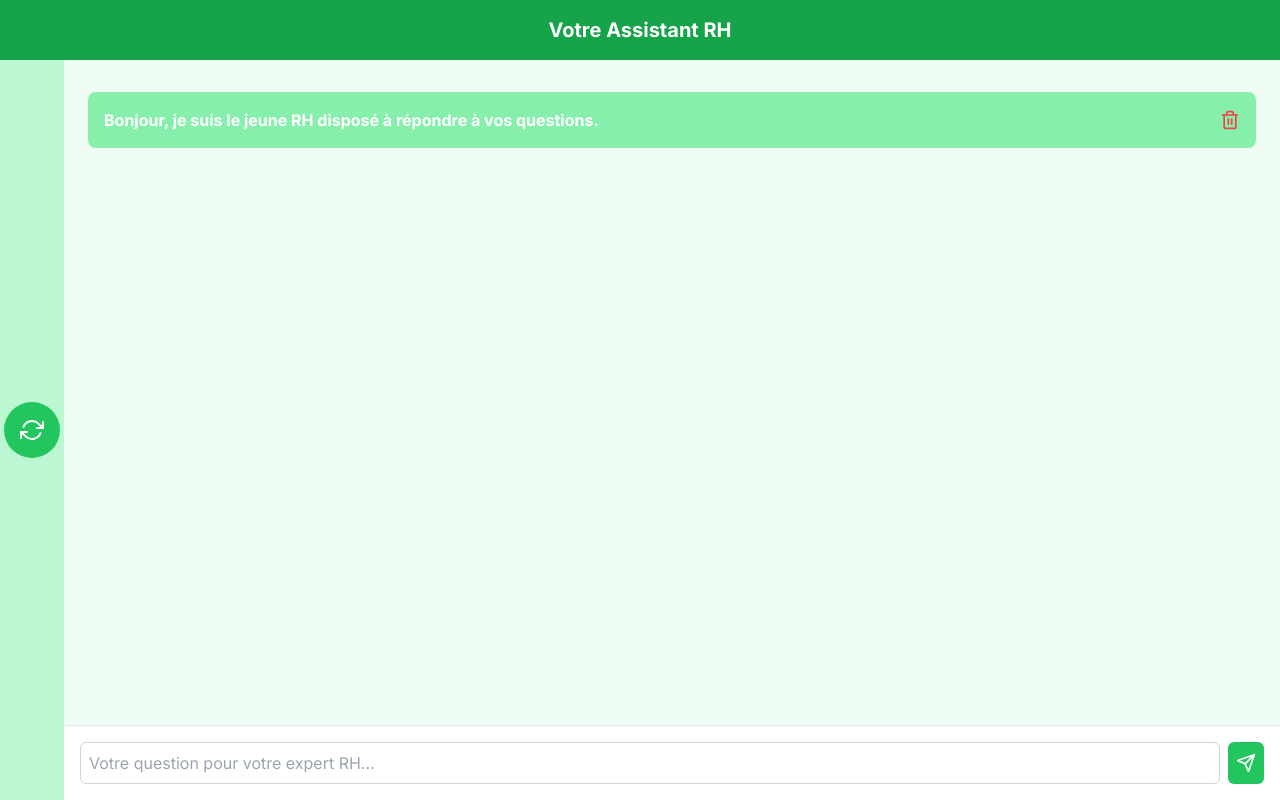
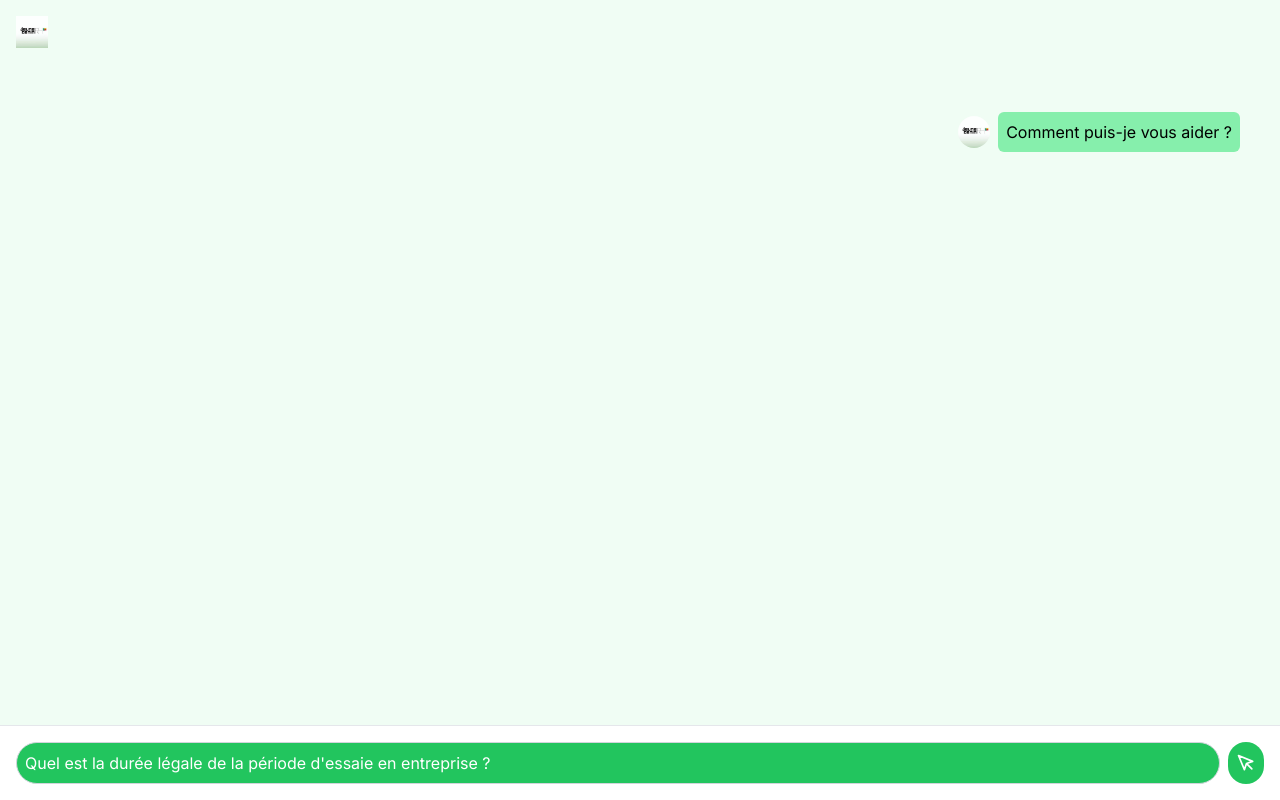
Before and after one commit to Adonislab/projetRH, a Next.js app: page / in a window 1280 px wide. Built offline with nearby package versions, Linux system fonts and the light colour scheme.

Commit message:
Mise à jour de la vue

```diff
--- a/src/components/Chatbot.tsx
+++ b/src/components/Chatbot.tsx
@@ -1,5 +1,6 @@
 import { useState, ChangeEvent, KeyboardEvent } from 'react';
-import { FiSend, FiLoader, FiTrash2, FiRefreshCw } from 'react-icons/fi'; // Importer une icône pour l'effacement et actualisation
+import { FiSend, FiLoader, FiTrash2, FiEdit, FiMousePointer } from 'react-icons/fi';
+import Image from 'next/image';
 
 interface Message {
   text: string;
@@ -8,10 +9,11 @@ interface Message {
 
 const Chatbot: React.FC = () => {
   const [messages, setMessages] = useState<Message[]>([
-    { text: 'Bonjour, je suis le jeune RH disposé à répondre à vos questions.', sender: 'bot' },
+    { text: 'Comment puis-je vous aider ?', sender: 'bot' }, // Premier message du bot
   ]);
   const [input, setInput] = useState<string>('');
-  const [loading, setLoading] = useState<boolean>(false); // Indicateur de chargement
+  const [loading, setLoading] = useState<boolean>(false);
+  const [editingIndex, setEditingIndex] = useState<number | null>(null);
 
   const sendMessage = async () => {
     if (input.trim() === '') return;
@@ -20,8 +22,7 @@ const Chatbot: React.FC = () => {
     setMessages((prevMessages) => [...prevMessages, newMessage]);
     setInput('');
 
-    // Ajouter un message vide du bot pendant que la réponse est en attente
-    const botMessage: Message = { text: 'Un instant, je cherche pour la réponse', sender: 'bot' };
+    const botMessage: Message = { text: '...', sender: 'bot' };
     setMessages((prevMessages) => [...prevMessages, botMessage]);
     setLoading(true);
 
@@ -35,17 +36,15 @@ const Chatbot: React.FC = () => {
       });
 
       const data = await response.json();
-
-      // Mise à jour du message du bot avec la réponse reçue
       setMessages((prevMessages) => {
         const updatedMessages = [...prevMessages];
-        updatedMessages[updatedMessages.length - 1].text = data.Reponse; // Mettre à jour avec la réponse complète
+        updatedMessages[updatedMessages.length - 1].text = data.Reponse;
         return updatedMessages;
       });
     } catch (error) {
       setMessages((prevMessages) => {
         const updatedMessages = [...prevMessages];
-        updatedMessages[updatedMessages.length - 1].text = 'Désolé, une erreur est survenue.'; // Gérer les erreurs
+        updatedMessages[updatedMessages.length - 1].text = 'Désolé, une erreur est survenue.';
         return updatedMessages;
       });
     } finally {
@@ -53,9 +52,46 @@ const Chatbot: React.FC = () => {
     }
   };
 
-  // Fonction pour supprimer un message spécifique
+  const resendMessage = async (index: number) => {
+    const messageToResend = messages[index].text;
+    const botMessage: Message = { text: '...', sender: 'bot' };
+    setMessages((prevMessages) => [...prevMessages, botMessage]);
+    setLoading(true);
+
+    try {
+      const encodedQuestion = encodeURIComponent(messageToResend);
+      const response = await fetch(`https://back-rh.onrender.com/ask_question?question=${encodedQuestion}`, {
+        method: 'POST',
+        headers: {
+          accept: 'application/json',
+        },
+      });
+
+      const data = await response.json();
+      setMessages((prevMessages) => {
+        const updatedMessages = [...prevMessages];
+        updatedMessages[updatedMessages.length - 1].text = data.Reponse;
+        return updatedMessages;
+      });
+    } catch (error) {
+      setMessages((prevMessages) => {
+        const updatedMessages = [...prevMessages];
+        updatedMessages[updatedMessages.length - 1].text = 'Désolé, une erreur est survenue.';
+        return updatedMessages;
+      });
+    } finally {
+      setLoading(false);
+    }
+  };
+
   const deleteMessage = (index: number) => {
     setMessages((prevMessages) => prevMessages.filter((_, i) => i !== index));
+  };
+
+  const editMessage = (index: number) => {
+    const messageToEdit = messages[index].text;
+    setInput(messageToEdit);
+    setEditingIndex(index);
   };
 
   const handleInputChange = (e: ChangeEvent<HTMLInputElement>) => {
@@ -63,57 +99,96 @@ const Chatbot: React.FC = () => {
   };
 
   const handleKeyDown = (e: KeyboardEvent<HTMLInputElement>) => {
-    if (e.key === 'Enter' && !loading) sendMessage(); // Bloquer l'envoi si déjà en attente
-  };
-
-  const refreshPage = () => {
-    window.location.reload(); // Actualiser la page
+    if (e.key === 'Enter' && !loading) {
+      if (editingIndex !== null) {
+        const updatedMessages = [...messages];
+        updatedMessages[editingIndex].text = input;
+        setMessages(updatedMessages);
+        resendMessage(editingIndex); // Renvoyer le message modifié pour une nouvelle réponse
+        setEditingIndex(null);
+        setInput('');
+      } else {
+        sendMessage();
+      }
+    }
   };
 
   return (
     <div className="flex h-screen bg-green-50 flex-col">
-      {/* Header pour présenter le projet */}
-      <header className="bg-green-600 text-white text-center p-4 font-bold text-xl">
-        Votre Assistant RH
+      <header className="p-4 font-bold text-xl">
+        <Image
+          src="/logo.jpeg"
+          alt="Logo"
+          className="w-8 h-8 mr-2"
+          height={500}
+          width={500}
+        />
       </header>
 
       <div className="flex h-full">
-        {/* Colonne pour le bouton de rafraîchissement */}
-        <div className="w-16 bg-green-200 flex flex-col justify-center items-center">
-          <button onClick={refreshPage} className="p-4 bg-green-500 text-white rounded-full hover:bg-green-700">
-            <FiRefreshCw size={24} />
-          </button>
-        </div>
-
         <div className="flex flex-col flex-grow">
           <div className="flex-grow p-6 overflow-auto">
             {messages.map((message, index) => (
               <div
                 key={index}
-                className={`flex items-center my-2 p-4 rounded-lg justify-between ${
-                  message.sender === 'bot' ? 'bg-green-300 text-left' : 'bg-green-400 text-right'
+                className={`flex items-center my-2 p-4 rounded-lg ${
+                  message.sender === 'user' ? 'justify-start' : 'justify-end'
                 }`}
               >
-                <span className="text-white font-bold">{message.text}</span> {/* Texte en blanc et en gras */}
-                <button onClick={() => deleteMessage(index)} className="ml-4 text-red-500 hover:text-red-700">
-                  <FiTrash2 size={20} />
-                </button>
+                {message.sender === 'bot' && (
+                  <div className="flex items-center mr-2">
+                    <Image
+                      src="/logo.jpeg" // Image du logo du bot
+                      alt="Bot Logo"
+                      className="w-8 h-8 rounded-full"
+                      height={500}
+                      width={500}
+                    />
+                  </div>
+                )}
+
+                <span className="bg-green-300 text-black p-2 rounded-md">
+                  {message.text}
+                </span>
+
+                {index !== 0 && message.sender === 'user' && (
+                  <div className="flex space-x-2 ml-2">
+                    <button onClick={() => deleteMessage(index)} className="text-red-500 hover:text-red-700">
+                      <FiTrash2 size={20} />
+                    </button>
+                    <button onClick={() => editMessage(index)} className="text-blue-500 hover:text-blue-700">
+                      <FiEdit size={20} />
+                    </button>
+                  </div>
+                )}
+                {index !== 0 && message.sender === 'bot' && (
+                  <div className="flex space-x-2 ml-2">
+                    <button onClick={() => deleteMessage(index)} className="text-red-500 hover:text-red-700">
+                      <FiTrash2 size={20} />
+                    </button>
+                    {/* Aucune icône d'envoi (FiSend) pour les messages du bot */}
+                  </div>
+                )}
               </div>
             ))}
           </div>
 
           <div className="flex p-4 bg-white border-t border-gray-200">
             <input
-              className="flex-grow p-2 border border-gray-300 rounded-md focus:outline-none"
+              className="flex-grow p-2 border border-gray-300 rounded-full focus:outline-none bg-green-500 text-white placeholder-white"
               type="text"
               value={input}
               onChange={handleInputChange}
               onKeyDown={handleKeyDown}
-              placeholder="Votre question pour votre expert RH..."
-              disabled={loading} // Désactiver le champ pendant le chargement
+              placeholder="Quel est la durée légale de la période d'essaie en entreprise ?"
+              disabled={loading}
             />
-            <button onClick={sendMessage} className="ml-2 p-2 bg-green-500 text-white rounded-md flex items-center justify-center" disabled={loading}>
-              {loading ? <FiLoader className="animate-spin" size={20} /> : <FiSend size={20} />} {/* Spinner ou icône d'envoi */}
+            <button
+              onClick={sendMessage}
+              className="ml-2 p-2 bg-green-500 text-white rounded-full flex items-center justify-center"
+              disabled={loading}
+            >
+              {loading ? <FiLoader className="animate-spin" size={20} /> : <FiMousePointer size={20} />}
             </button>
           </div>
         </div>
```
Also changed, not shown: public/logo.jpeg (added).
